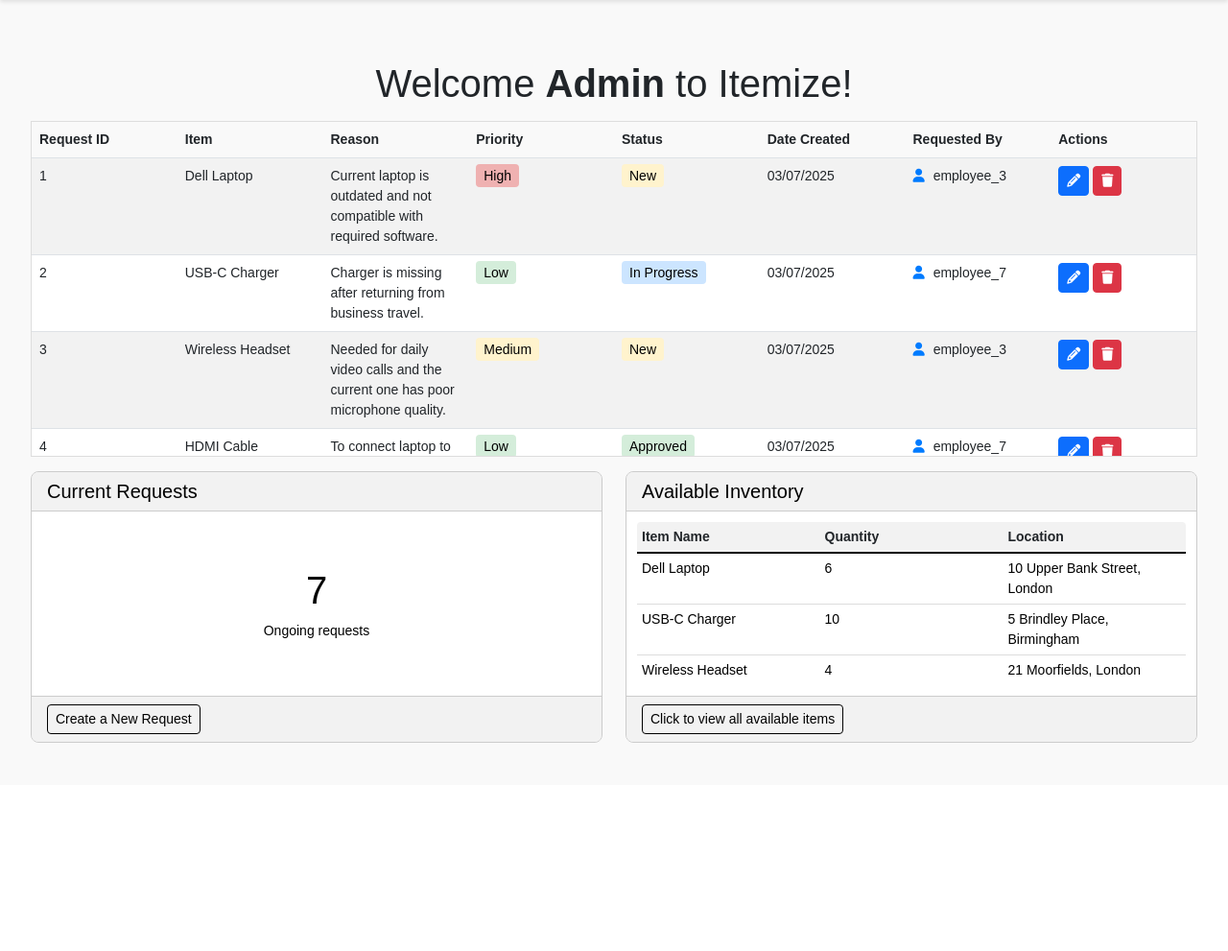
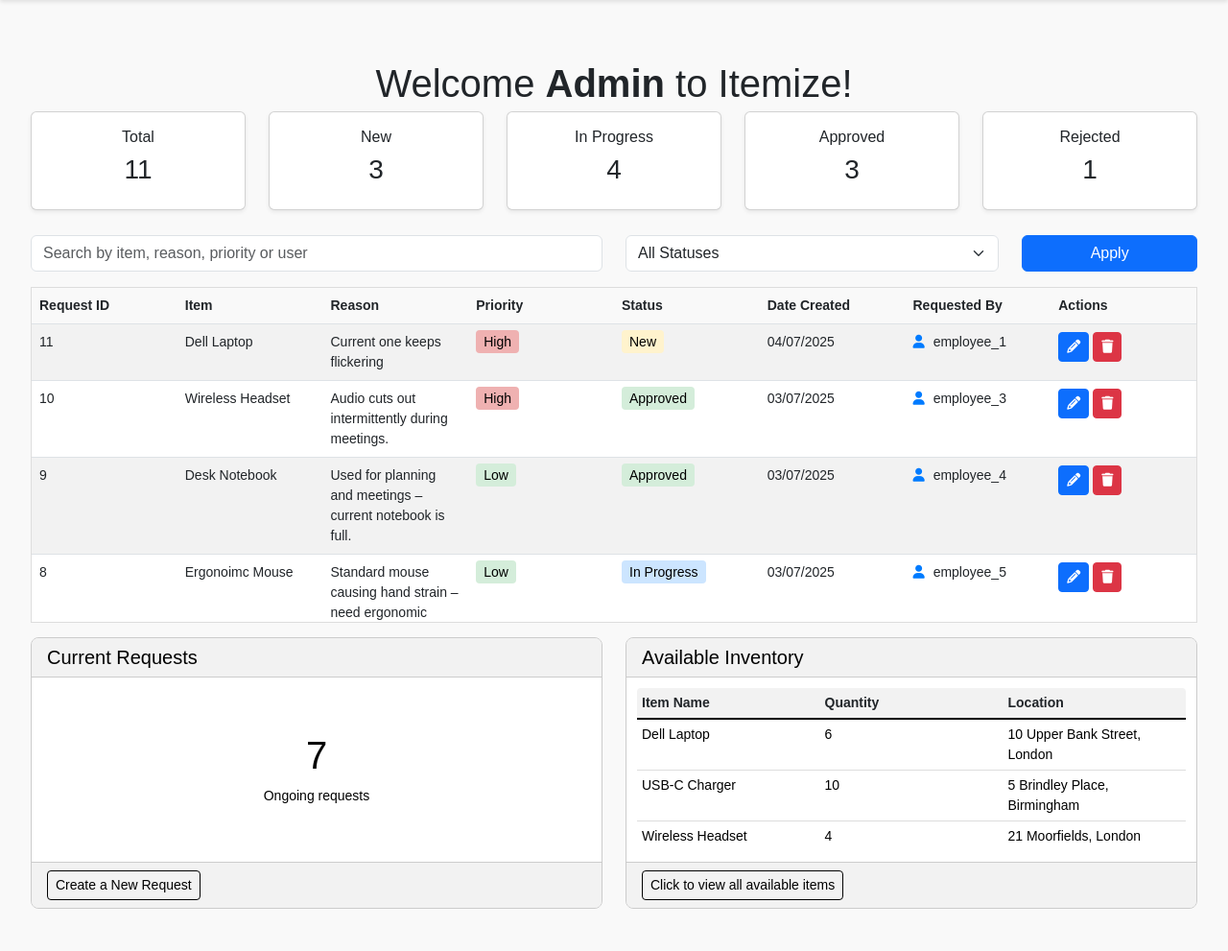
Before and after one commit to ladvapranay/InventoryTrackerApp, a Django app: page /dashboard/ in a window 1280 px wide. Shown: the part 85-1076 px from the top of the page at 96% size. Before the commit the page ends 859 px from the top, so only its background shows below. Run offline with Django 5.2, Linux system fonts and the light colour scheme; a user stored in the database is signed in; data comes from the database, SQL or seed files in the repository; both versions use the stored data as it was after the commit.

Commit message:
Enhanced dashboard with statistics search filtering and pagination

```diff
--- a/inventory/views.py
+++ b/inventory/views.py
@@ -6,7 +6,8 @@ from django.http import HttpResponseBadRequest
 from django.shortcuts import render, redirect, get_object_or_404
 from .models import InventoryItem, InventoryRequest
 from .forms import RequestForm, AdminRequestForm
-
+from django.core.paginator import Paginator
+from django.db.models import Q
 
 def register(request):
     if request.method == 'POST':
@@ -40,23 +41,55 @@ def register(request):
 def dashboard(request):
     if request.user.is_staff:
         requests = InventoryRequest.objects.all()
-        current_requests_count = InventoryRequest.objects.exclude(status__in=['Approved', 'Rejected']).count()
         is_admin = True
     else:
         requests = InventoryRequest.objects.filter(requested_by=request.user)
-        current_requests_count = InventoryRequest.objects.filter(
-            requested_by=request.user
-        ).exclude(status__in=['Approved', 'Rejected']).count()
         is_admin = False
+
+    search_query = request.GET.get('search', '').strip()
+    status_filter = request.GET.get('status', '').strip()
+
+    if search_query:
+        requests = requests.filter(
+            Q(item__name__icontains=search_query) |
+            Q(reason__icontains=search_query) |
+            Q(priority__icontains=search_query) |
+            Q(requested_by__username__icontains=search_query)
+        )
+
+    if status_filter:
+        requests = requests.filter(status=status_filter)
+
+    requests = requests.order_by('-created_at')
+
+    current_requests_count = requests.exclude(status__in=['Approved', 'Rejected']).count()
+    total_requests = requests.count()
+    new_count = requests.filter(status='New').count()
+    in_progress_count = requests.filter(status='In Progress').count()
+    approved_count = requests.filter(status='Approved').count()
+    rejected_count = requests.filter(status='Rejected').count()
+
+    paginator = Paginator(requests, 8)
+    page_number = request.GET.get('page')
+    page_obj = paginator.get_page(page_number)
 
     available_inventories = InventoryItem.objects.all()[:3]
 
     context = {
-        'requests': requests,
+        'requests': page_obj,
+        'page_obj': page_obj,
         'current_requests_count': current_requests_count,
         'available_inventories': available_inventories,
         'is_admin': is_admin,
-        'user_name': request.user.username if request.user.is_authenticated else "Guest"
+        'user_name': request.user.username,
+        'search_query': search_query,
+        'status_filter': status_filter,
+        'status_choices': InventoryRequest.STATUS_CHOICES,
+        'total_requests': total_requests,
+        'new_count': new_count,
+        'in_progress_count': in_progress_count,
+        'approved_count': approved_count,
+        'rejected_count': rejected_count,
     }
 
     return render(request, 'dashboard.html', context)
--- a/templates/dashboard.html
+++ b/templates/dashboard.html
@@ -125,6 +125,72 @@
     <h1 class="text-center" style="margin-top: 5px; margin-bottom: 15px">Welcome
         <strong>{{ user.username|title }}</strong> to Itemize!
     </h1>
+
+    <div class="row mb-3">
+    <div class="col-md">
+        <div class="card text-center shadow-sm">
+            <div class="card-body">
+                <h6>Total</h6>
+                <h3>{{ total_requests }}</h3>
+            </div>
+        </div>
+    </div>
+    <div class="col-md">
+        <div class="card text-center shadow-sm">
+            <div class="card-body">
+                <h6>New</h6>
+                <h3>{{ new_count }}</h3>
+            </div>
+        </div>
+    </div>
+    <div class="col-md">
+        <div class="card text-center shadow-sm">
+            <div class="card-body">
+                <h6>In Progress</h6>
+                <h3>{{ in_progress_count }}</h3>
+            </div>
+        </div>
+    </div>
+    <div class="col-md">
+        <div class="card text-center shadow-sm">
+            <div class="card-body">
+                <h6>Approved</h6>
+                <h3>{{ approved_count }}</h3>
+            </div>
+        </div>
+    </div>
+    <div class="col-md">
+        <div class="card text-center shadow-sm">
+            <div class="card-body">
+                <h6>Rejected</h6>
+                <h3>{{ rejected_count }}</h3>
+            </div>
+        </div>
+    </div>
+</div>
+
+<form method="get" class="row mb-3">
+    <div class="col-md-6">
+        <input type="text" name="search" class="form-control"
+               placeholder="Search by item, reason, priority or user"
+               value="{{ search_query }}">
+    </div>
+
+    <div class="col-md-4">
+        <select name="status" class="form-select">
+            <option value="">All Statuses</option>
+            {% for value, label in status_choices %}
+                <option value="{{ value }}" {% if status_filter == value %}selected{% endif %}>
+                    {{ label }}
+                </option>
+            {% endfor %}
+        </select>
+    </div>
+
+    <div class="col-md-2">
+        <button type="submit" class="btn btn-primary w-100">Apply</button>
+    </div>
+</form>
 
     <div class="scrollable-table-container">
         <table class="table table-striped">
```
Also changed, not shown: db.sqlite3.
